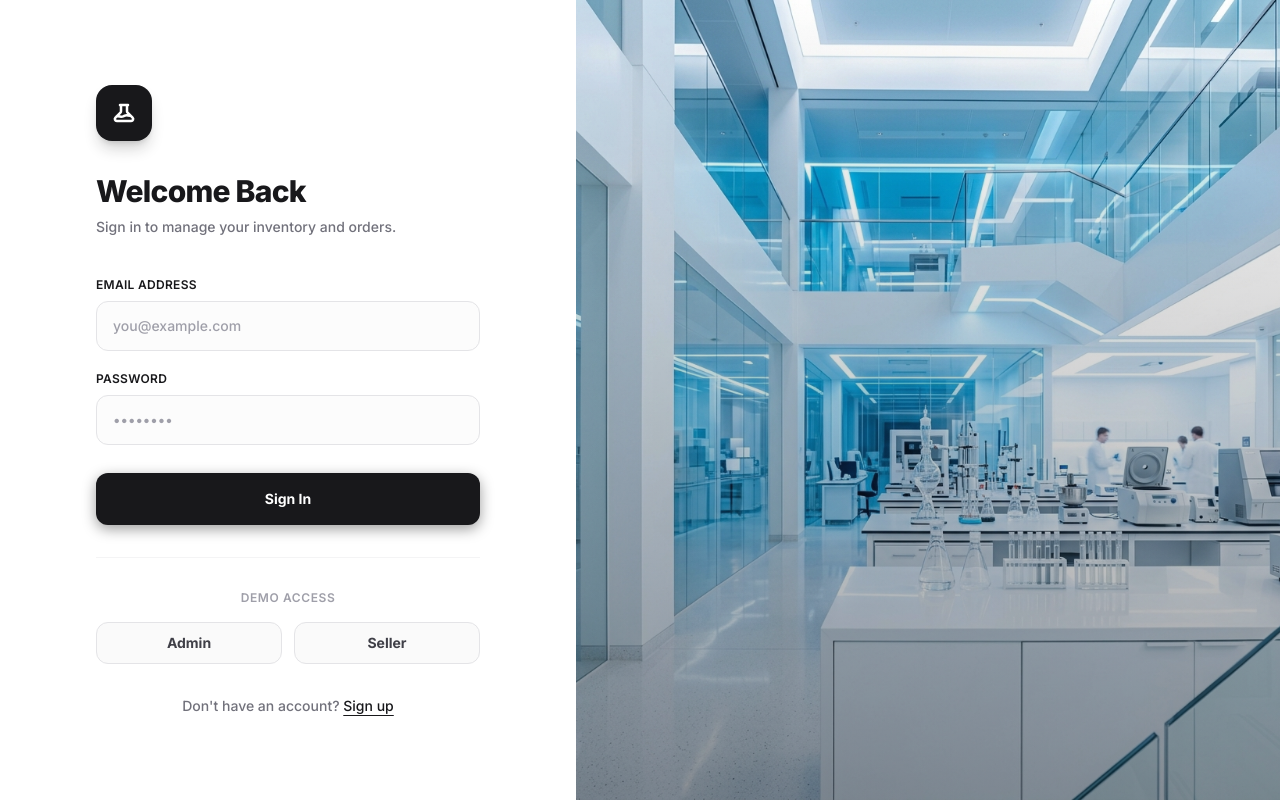
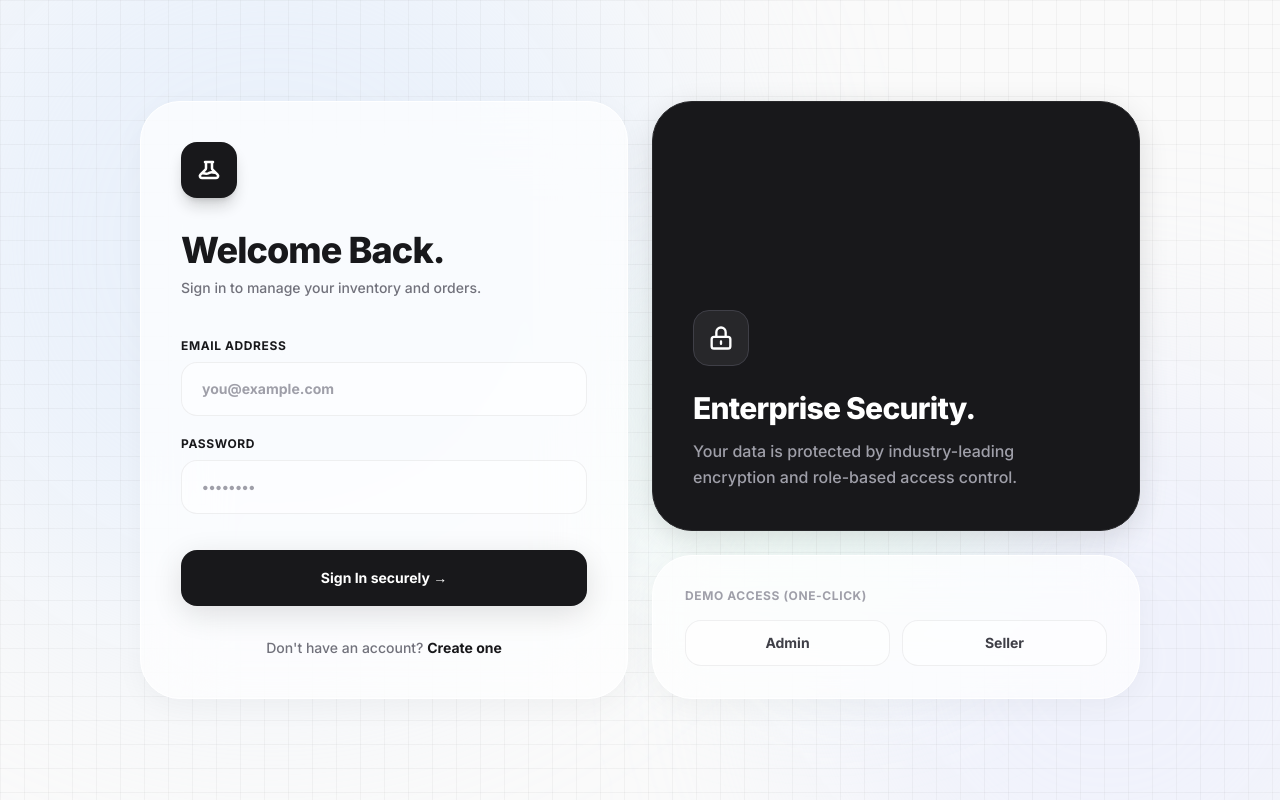
Before and after one commit to abhishekchauhan1365/Inventory_management, a Next.js app: page /login in a window 1280 px wide. Built offline with nearby package versions, Linux system fonts and the light colour scheme.

Commit message:
feat: unified layout and direct demo login

```diff
--- a/src/app/layout.tsx
+++ b/src/app/layout.tsx
@@ -26,8 +26,21 @@ export default function RootLayout({
 }) {
   return (
     <html lang="en" className={inter.variable}>
-      <body className={`${inter.variable} font-sans`}>
-        {children}
+      <body className={`${inter.variable} font-sans min-h-screen bg-[#fafafa] selection:bg-zinc-900 selection:text-white`}>
+        {/* Global Atmospheric Background */}
+        <div className="pointer-events-none fixed inset-0 flex items-center justify-center overflow-hidden z-[-2]">
+          <div className="absolute top-[-20%] left-[-10%] h-[800px] w-[800px] rounded-full bg-blue-100/50 blur-[120px]" />
+          <div className="absolute bottom-[-20%] right-[-10%] h-[600px] w-[600px] rounded-full bg-indigo-100/40 blur-[100px]" />
+          <div className="absolute top-[30%] right-[20%] h-[400px] w-[400px] rounded-full bg-emerald-50/60 blur-[80px]" />
+        </div>
+
+        {/* Global Dynamic Grid Overlay */}
+        <div className="pointer-events-none fixed inset-0 z-[-1] bg-[linear-gradient(to_right,#80808012_1px,transparent_1px),linear-gradient(to_bottom,#80808012_1px,transparent_1px)] bg-[size:24px_24px]" />
+
+        {/* App Content */}
+        <div className="relative z-0">
+          {children}
+        </div>
       </body>
     </html>
   )
--- a/src/app/login/page.tsx
+++ b/src/app/login/page.tsx
@@ -1,11 +1,10 @@
 'use client'
 
 // src/app/login/page.tsx
-// Redesigned: Awwwards-style split layout login
+// Redesigned: Awwwards-style glassmorphic bento login
 import { useState, FormEvent } from 'react'
 import { useRouter } from 'next/navigation'
 import Link from 'next/link'
-import Image from 'next/image'
 
 export default function LoginPage() {
   const router = useRouter()
@@ -14,8 +13,8 @@ export default function LoginPage() {
   const [error, setError] = useState('')
   const [loading, setLoading] = useState(false)
 
-  async function handleSubmit(e: FormEvent) {
-    e.preventDefault()
+  async function handleSubmit(e?: FormEvent) {
+    if (e) e.preventDefault()
     setError('')
     setLoading(true)
 
@@ -41,24 +40,55 @@ export default function LoginPage() {
     }
   }
 
+  async function handleDemoLogin(demoEmail: string, demoPass: string) {
+    setEmail(demoEmail)
+    setPassword(demoPass)
+
+    // Bypass state and use values directly
+    setError('')
+    setLoading(true)
+
+    try {
+      const res = await fetch('/api/auth/login', {
+        method: 'POST',
+        headers: { 'Content-Type': 'application/json' },
+        body: JSON.stringify({ email: demoEmail, password: demoPass }),
+      })
+      const data = await res.json()
+      if (!res.ok) {
+        setError(data.error || 'Login failed')
+        setLoading(false)
+        return
+      }
+
+      const redirectTo = data.role === 'admin' ? '/admin' : '/seller/products'
+      router.push(redirectTo)
+      router.refresh()
+    } catch {
+      setError('Network error. Please try again.')
+      setLoading(false)
+    }
+  }
+
   return (
-    <div className="flex min-h-screen bg-white selection:bg-zinc-900 selection:text-white">
-      {/* Left side: Form */}
-      <div className="flex w-full flex-col justify-center px-4 py-12 sm:px-6 lg:w-[45%] lg:flex-none lg:px-20 xl:px-24">
-        <div className="mx-auto w-full max-w-sm lg:w-96">
+    <div className="flex min-h-screen items-center justify-center p-4">
+      <div className="w-full max-w-[1000px] grid grid-cols-1 md:grid-cols-2 gap-6">
+
+        {/* Left: Glass Form */}
+        <div className="relative rounded-[2.5rem] bg-white/70 p-10 shadow-[0_8px_30px_rgb(0,0,0,0.04)] border border-white backdrop-blur-2xl">
           <div className="mb-10">
             <Link href="/" className="mb-8 flex h-14 w-14 items-center justify-center rounded-2xl bg-zinc-900 shadow-lg shadow-zinc-900/20 hover:scale-105 transition-transform">
               <svg className="h-6 w-6 text-white" fill="none" viewBox="0 0 24 24" stroke="currentColor">
                 <path strokeLinecap="round" strokeLinejoin="round" strokeWidth={2.5} d="M19.428 15.428a2 2 0 00-1.022-.547l-2.387-.477a6 6 0 00-3.86.517l-.318.158a6 6 0 01-3.86.517L6.05 15.21a2 2 0 00-1.806.547M8 4h8l-1 1v5.172a2 2 0 00.586 1.414l5 5c1.26 1.26.367 3.414-1.415 3.414H4.828c-1.782 0-2.674-2.154-1.414-3.414l5-5A2 2 0 009 10.172V5L8 4z" />
               </svg>
             </Link>
-            <h1 className="text-3xl font-extrabold tracking-tight text-zinc-900">Welcome Back</h1>
+            <h1 className="text-4xl font-extrabold tracking-tight text-zinc-900">Welcome Back.</h1>
             <p className="mt-2 text-sm font-medium text-zinc-500">Sign in to manage your inventory and orders.</p>
           </div>
 
           <form id="login-form" onSubmit={handleSubmit} className="space-y-5">
             <div>
-              <label htmlFor="email" className="block text-xs font-semibold text-zinc-900 mb-2 uppercase tracking-wide">
+              <label htmlFor="email" className="block text-xs font-bold text-zinc-900 mb-2 uppercase tracking-wider">
                 Email Address
               </label>
               <input
@@ -69,12 +99,12 @@ export default function LoginPage() {
                 value={email}
                 onChange={e => setEmail(e.target.value)}
                 placeholder="you@example.com"
-                className="w-full rounded-xl border border-zinc-200 bg-zinc-50/50 px-4 py-3.5 text-sm font-medium text-zinc-900 placeholder-zinc-400 outline-none transition-all focus:border-zinc-900 focus:bg-white focus:ring-1 focus:ring-zinc-900"
+                className="w-full rounded-2xl border border-zinc-200/60 bg-white/50 px-5 py-4 text-sm font-bold text-zinc-900 placeholder-zinc-400 outline-none transition-all focus:border-zinc-900 focus:bg-white focus:ring-2 focus:ring-zinc-900/20"
               />
             </div>
 
             <div>
-              <label htmlFor="password" className="block text-xs font-semibold text-zinc-900 mb-2 uppercase tracking-wide">
+              <label htmlFor="password" className="block text-xs font-bold text-zinc-900 mb-2 uppercase tracking-wider">
                 Password
               </label>
               <input
@@ -85,7 +115,7 @@ export default function LoginPage() {
                 value={password}
                 onChange={e => setPassword(e.target.value)}
                 placeholder="••••••••"
-                className="w-full rounded-xl border border-zinc-200 bg-zinc-50/50 px-4 py-3.5 text-sm font-medium text-zinc-900 placeholder-zinc-400 outline-none transition-all focus:border-zinc-900 focus:bg-white focus:ring-1 focus:ring-zinc-900"
+                className="w-full rounded-2xl border border-zinc-200/60 bg-white/50 px-5 py-4 text-sm font-bold text-zinc-900 placeholder-zinc-400 outline-none transition-all focus:border-zinc-900 focus:bg-white focus:ring-2 focus:ring-zinc-900/20"
               />
             </div>
 
@@ -99,54 +129,60 @@ export default function LoginPage() {
               id="login-submit-btn"
               type="submit"
               disabled={loading}
-              className="mt-2 w-full rounded-xl bg-zinc-900 py-4 text-sm font-bold text-white shadow-[0_4px_14px_0_rgb(0,0,0,0.39)] transition-all hover:-translate-y-0.5 hover:bg-zinc-800 hover:shadow-[0_6px_20px_rgba(0,0,0,0.23)] disabled:pointer-events-none disabled:opacity-50"
+              className="mt-4 w-full rounded-2xl bg-zinc-900 py-4.5 text-sm font-bold text-white shadow-[0_8px_30px_rgb(0,0,0,0.12)] transition-all hover:-translate-y-1 hover:bg-zinc-800 hover:shadow-[0_12px_40px_rgba(0,0,0,0.2)] disabled:pointer-events-none disabled:opacity-50"
             >
-              {loading ? 'Signing in...' : 'Sign In'}
+              {loading ? 'Authenticating...' : 'Sign In securely →'}
             </button>
           </form>
 
-          {/* Quick Access (Demo) */}
-          <div className="mt-8 border-t border-zinc-100 pt-8">
-            <p className="mb-4 text-center text-xs font-semibold uppercase tracking-wider text-zinc-400">
-              Demo Access
+          <div className="mt-8 text-center text-sm font-medium text-zinc-500">
+            Don't have an account?{' '}
+            <Link href="/signup" className="text-zinc-900 font-bold hover:text-zinc-700 hover:underline">
+              Create one
+            </Link>
+          </div>
+        </div>
+
+        {/* Right: Info Bento */}
+        <div className="flex flex-col gap-6">
+          <div className="flex-1 rounded-[2.5rem] bg-zinc-900 p-10 shadow-[0_8px_30px_rgb(0,0,0,0.12)] border border-zinc-800 flex flex-col justify-end relative overflow-hidden group">
+            <div className="absolute inset-0 bg-gradient-to-br from-indigo-500/20 to-transparent opacity-0 group-hover:opacity-100 transition-opacity duration-500" />
+            <div className="relative z-10">
+              <div className="flex h-14 w-14 items-center justify-center rounded-2xl bg-zinc-800 text-white mb-6 border border-zinc-700">
+                <svg className="h-7 w-7" fill="none" viewBox="0 0 24 24" stroke="currentColor">
+                  <path strokeLinecap="round" strokeLinejoin="round" strokeWidth={2} d="M12 15v2m-6 4h12a2 2 0 002-2v-6a2 2 0 00-2-2H6a2 2 0 00-2 2v6a2 2 0 002 2zm10-10V7a4 4 0 00-8 0v4h8z" />
+                </svg>
+              </div>
+              <h3 className="text-3xl font-extrabold text-white tracking-tight mb-3">Enterprise Security.</h3>
+              <p className="text-zinc-400 font-medium leading-relaxed">
+                Your data is protected by industry-leading encryption and role-based access control.
+              </p>
+            </div>
+          </div>
+
+          <div className="rounded-[2.5rem] bg-white/70 p-8 shadow-[0_8px_30px_rgb(0,0,0,0.04)] border border-white backdrop-blur-xl">
+             <p className="mb-4 text-xs font-bold uppercase tracking-wider text-zinc-400">
+              Demo Access (One-click)
             </p>
-            <div className="grid grid-cols-2 gap-3">
+            <div className="flex gap-3">
               <button
                 type="button"
-                onClick={() => { setEmail('admin@medchem.com'); setPassword('admin123') }}
-                className="rounded-xl border border-zinc-200 bg-zinc-50 py-2.5 text-sm font-bold text-zinc-700 transition-colors hover:border-zinc-300 hover:bg-zinc-100"
+                onClick={() => handleDemoLogin('admin@medchem.com', 'admin123')}
+                className="flex-1 rounded-2xl border border-zinc-200/60 bg-white/50 py-3 text-sm font-bold text-zinc-700 transition-colors hover:border-zinc-300 hover:bg-white"
               >
                 Admin
               </button>
               <button
                 type="button"
-                onClick={() => { setEmail('seller@medchem.com'); setPassword('seller123') }}
-                className="rounded-xl border border-zinc-200 bg-zinc-50 py-2.5 text-sm font-bold text-zinc-700 transition-colors hover:border-zinc-300 hover:bg-zinc-100"
+                onClick={() => handleDemoLogin('seller@medchem.com', 'seller123')}
+                className="flex-1 rounded-2xl border border-zinc-200/60 bg-white/50 py-3 text-sm font-bold text-zinc-700 transition-colors hover:border-zinc-300 hover:bg-white"
               >
                 Seller
               </button>
             </div>
           </div>
+        </div>
 
-          <div className="mt-8 text-center text-sm font-medium text-zinc-500">
-            Don't have an account?{' '}
-            <Link href="/signup" className="text-zinc-900 underline underline-offset-4 hover:text-zinc-700">
-              Sign up
-            </Link>
-          </div>
-        </div>
-      </div>
-
-      {/* Right side: Image */}
-      <div className="relative hidden w-0 flex-1 lg:block bg-zinc-50">
-        <Image
-          src="/medchem_hero.png"
-          alt="Modern MedChem Laboratory"
-          fill
-          className="object-cover object-center"
-          priority
-        />
-        <div className="absolute inset-0 bg-gradient-to-t from-zinc-900/40 to-transparent" />
       </div>
     </div>
   )
--- a/src/app/signup/page.tsx
+++ b/src/app/signup/page.tsx
@@ -1,11 +1,10 @@
 'use client'
 
 // src/app/signup/page.tsx
-// Redesigned: Awwwards-style split layout signup
+// Redesigned: Awwwards-style glassmorphic bento signup
 import { useState, FormEvent } from 'react'
 import { useRouter } from 'next/navigation'
 import Link from 'next/link'
-import Image from 'next/image'
 
 export default function SignupPage() {
   const router = useRouter()
@@ -49,61 +48,78 @@ export default function SignupPage() {
 
   if (success) {
     return (
-      <div className="flex min-h-screen items-center justify-center bg-white px-4 selection:bg-zinc-900 selection:text-white">
+      <div className="flex min-h-screen items-center justify-center p-4">
         <div className="text-center">
-          <div className="mx-auto mb-6 flex h-20 w-20 items-center justify-center rounded-full bg-emerald-50">
+          <div className="mx-auto mb-6 flex h-20 w-20 items-center justify-center rounded-full bg-emerald-50 border border-emerald-100 shadow-[0_0_40px_rgba(52,211,153,0.3)]">
             <svg className="h-10 w-10 text-emerald-500" fill="none" viewBox="0 0 24 24" stroke="currentColor">
               <path strokeLinecap="round" strokeLinejoin="round" strokeWidth={2.5} d="M5 13l4 4L19 7" />
             </svg>
           </div>
-          <h2 className="text-3xl font-extrabold tracking-tight text-zinc-900 mb-2">Account Created</h2>
-          <p className="text-zinc-500 font-medium">Redirecting you to login…</p>
+          <h2 className="text-4xl font-extrabold tracking-tight text-zinc-900 mb-2">Account Created!</h2>
+          <p className="text-zinc-500 font-bold text-lg">Redirecting you to login…</p>
         </div>
       </div>
     )
   }
 
   return (
-    <div className="flex min-h-screen bg-white selection:bg-zinc-900 selection:text-white">
+    <div className="flex min-h-screen items-center justify-center p-4">
+      <div className="w-full max-w-[1000px] grid grid-cols-1 md:grid-cols-2 gap-6">
 
-      {/* Left side: Image */}
-      <div className="relative hidden w-0 flex-1 lg:block bg-zinc-50">
-        <Image
-          src="/medchem_hero.png"
-          alt="Modern MedChem Laboratory"
-          fill
-          className="object-cover object-center scale-x-[-1]"
-          priority
-        />
-        <div className="absolute inset-0 bg-gradient-to-t from-zinc-900/40 to-transparent" />
-      </div>
+        {/* Left: Info Bento */}
+        <div className="hidden md:flex flex-col gap-6">
+          <div className="flex-1 rounded-[2.5rem] bg-white/70 p-10 shadow-[0_8px_30px_rgb(0,0,0,0.04)] border border-white backdrop-blur-xl flex flex-col justify-end">
+            <div className="flex h-14 w-14 items-center justify-center rounded-2xl bg-blue-50 text-blue-600 mb-6 border border-blue-100/50">
+              <svg className="h-7 w-7" fill="none" viewBox="0 0 24 24" stroke="currentColor">
+                <path strokeLinecap="round" strokeLinejoin="round" strokeWidth={2} d="M13 10V3L4 14h7v7l9-11h-7z" />
+              </svg>
+            </div>
+            <h3 className="text-3xl font-extrabold text-zinc-900 tracking-tight mb-3">Lightning Fast.</h3>
+            <p className="text-zinc-500 font-medium leading-relaxed">
+              Place quotations instantly. Everything is automatically calculated with zero-error arithmetic, making B2B transactions seamless.
+            </p>
+          </div>
+          <div className="rounded-[2.5rem] bg-zinc-900 p-8 shadow-[0_8px_30px_rgb(0,0,0,0.12)] border border-zinc-800">
+             <div className="flex items-center gap-4 text-zinc-400 font-medium">
+               <svg className="h-6 w-6 text-emerald-500" fill="none" viewBox="0 0 24 24" stroke="currentColor">
+                 <path strokeLinecap="round" strokeLinejoin="round" strokeWidth={2.5} d="M5 13l4 4L19 7" />
+               </svg>
+               Choose your role flexibly
+             </div>
+             <div className="flex items-center gap-4 text-zinc-400 font-medium mt-4">
+               <svg className="h-6 w-6 text-emerald-500" fill="none" viewBox="0 0 24 24" stroke="currentColor">
+                 <path strokeLinecap="round" strokeLinejoin="round" strokeWidth={2.5} d="M5 13l4 4L19 7" />
+               </svg>
+               Free to register
+             </div>
+          </div>
+        </div>
 
-      {/* Right side: Form */}
-      <div className="flex w-full flex-col justify-center px-4 py-12 sm:px-6 lg:w-[45%] lg:flex-none lg:px-20 xl:px-24">
-        <div className="mx-auto w-full max-w-sm lg:w-96">
+        {/* Right: Glass Form */}
+        <div className="relative rounded-[2.5rem] bg-white/70 p-10 shadow-[0_8px_30px_rgb(0,0,0,0.04)] border border-white backdrop-blur-2xl">
           <div className="mb-10">
             <Link href="/" className="mb-8 flex h-14 w-14 items-center justify-center rounded-2xl bg-zinc-900 shadow-lg shadow-zinc-900/20 hover:scale-105 transition-transform">
               <svg className="h-6 w-6 text-white" fill="none" viewBox="0 0 24 24" stroke="currentColor">
                 <path strokeLinecap="round" strokeLinejoin="round" strokeWidth={2.5} d="M18 9v3m0 0v3m0-3h3m-3 0h-3m-2-5a4 4 0 11-8 0 4 4 0 018 0zM3 20a6 6 0 0112 0v1H3v-1z" />
               </svg>
             </Link>
-            <h1 className="text-3xl font-extrabold tracking-tight text-zinc-900">Create Account</h1>
+            <h1 className="text-4xl font-extrabold tracking-tight text-zinc-900">Create Account.</h1>
             <p className="mt-2 text-sm font-medium text-zinc-500">Join MedChem to manage your inventory and orders.</p>
           </div>
 
           <form onSubmit={handleSubmit} className="space-y-5">
             <div>
-              <label className="block text-xs font-semibold text-zinc-900 mb-2 uppercase tracking-wide">
+              <label className="block text-xs font-bold text-zinc-900 mb-2 uppercase tracking-wider">
                 Account Type
               </label>
               <div className="grid grid-cols-2 gap-3">
                 <button
                   type="button"
                   onClick={() => setRole('seller')}
-                  className={`rounded-xl border px-4 py-3 text-sm font-bold transition-all ${
+                  className={`rounded-2xl border px-4 py-3.5 text-sm font-bold transition-all ${
                     role === 'seller'
                       ? 'border-zinc-900 bg-zinc-900 text-white shadow-md'
-                      : 'border-zinc-200 bg-zinc-50 text-zinc-500 hover:border-zinc-300 hover:text-zinc-900'
+                      : 'border-zinc-200/60 bg-white/50 text-zinc-500 hover:border-zinc-300 hover:bg-white hover:text-zinc-900'
                   }`}
                 >
                   Seller
@@ -111,18 +127,19 @@ export default function SignupPage() {
                 <button
                   type="button"
                   onClick={() => setRole('admin')}
-                  className={`rounded-xl border px-4 py-3 text-sm font-bold transition-all ${
+                  className={`rounded-2xl border px-4 py-3.5 text-sm font-bold transition-all ${
                     role === 'admin'
                       ? 'border-zinc-900 bg-zinc-900 text-white shadow-md'
-                      : 'border-zinc-200 bg-zinc-50 text-zinc-500 hover:border-zinc-300 hover:text-zinc-900'
+                      : 'border-zinc-200/60 bg-white/50 text-zinc-500 hover:border-zinc-300 hover:bg-white hover:text-zinc-900'
                   }`}
                 >
                   Admin
                 </button>
               </div>
             </div>
+
             <div>
-              <label className="block text-xs font-semibold text-zinc-900 mb-2 uppercase tracking-wide">
+              <label className="block text-xs font-bold text-zinc-900 mb-2 uppercase tracking-wider">
                 Full Name
               </label>
               <input
@@ -131,12 +148,12 @@ export default function SignupPage() {
                 value={name}
                 onChange={e => setName(e.target.value)}
                 placeholder="John Doe"
-                className="w-full rounded-xl border border-zinc-200 bg-zinc-50/50 px-4 py-3.5 text-sm font-medium text-zinc-900 placeholder-zinc-400 outline-none transition-all focus:border-zinc-900 focus:bg-white focus:ring-1 focus:ring-zinc-900"
+                className="w-full rounded-2xl border border-zinc-200/60 bg-white/50 px-5 py-4 text-sm font-bold text-zinc-900 placeholder-zinc-400 outline-none transition-all focus:border-zinc-900 focus:bg-white focus:ring-2 focus:ring-zinc-900/20"
               />
             </div>
 
             <div>
-              <label className="block text-xs font-semibold text-zinc-900 mb-2 uppercase tracking-wide">
+              <label className="block text-xs font-bold text-zinc-900 mb-2 uppercase tracking-wider">
                 Email Address
               </label>
               <input
@@ -145,12 +162,12 @@ export default function SignupPage() {
                 value={email}
                 onChange={e => setEmail(e.target.value)}
                 placeholder="you@example.com"
-                className="w-full rounded-xl border border-zinc-200 bg-zinc-50/50 px-4 py-3.5 text-sm font-medium text-zinc-900 placeholder-zinc-400 outline-none transition-all focus:border-zinc-900 focus:bg-white focus:ring-1 focus:ring-zinc-900"
+                className="w-full rounded-2xl border border-zinc-200/60 bg-white/50 px-5 py-4 text-sm font-bold text-zinc-900 placeholder-zinc-400 outline-none transition-all focus:border-zinc-900 focus:bg-white focus:ring-2 focus:ring-zinc-900/20"
               />
             </div>
 
             <div>
-              <label className="block text-xs font-semibold text-zinc-900 mb-2 uppercase tracking-wide">
+              <label className="block text-xs font-bold text-zinc-900 mb-2 uppercase tracking-wider">
                 Password
               </label>
               <input
@@ -160,7 +177,7 @@ export default function SignupPage() {
                 onChange={e => setPassword(e.target.value)}
                 placeholder="••••••••"
                 minLength={6}
-                className="w-full rounded-xl border border-zinc-200 bg-zinc-50/50 px-4 py-3.5 text-sm font-medium text-zinc-900 placeholder-zinc-400 outline-none transition-all focus:border-zinc-900 focus:bg-white focus:ring-1 focus:ring-zinc-900"
+                className="w-full rounded-2xl border border-zinc-200/60 bg-white/50 px-5 py-4 text-sm font-bold text-zinc-900 placeholder-zinc-400 outline-none transition-all focus:border-zinc-900 focus:bg-white focus:ring-2 focus:ring-zinc-900/20"
               />
             </div>
 
@@ -173,15 +190,15 @@ export default function SignupPage() {
             <button
               type="submit"
               disabled={loading}
-              className="mt-2 w-full rounded-xl bg-zinc-900 py-4 text-sm font-bold text-white shadow-[0_4px_14px_0_rgb(0,0,0,0.39)] transition-all hover:-translate-y-0.5 hover:bg-zinc-800 hover:shadow-[0_6px_20px_rgba(0,0,0,0.23)] disabled:pointer-events-none disabled:opacity-50"
+              className="mt-4 w-full rounded-2xl bg-zinc-900 py-4.5 text-sm font-bold text-white shadow-[0_8px_30px_rgb(0,0,0,0.12)] transition-all hover:-translate-y-1 hover:bg-zinc-800 hover:shadow-[0_12px_40px_rgba(0,0,0,0.2)] disabled:pointer-events-none disabled:opacity-50"
             >
-              {loading ? 'Creating account...' : 'Sign Up'}
+              {loading ? 'Creating account...' : 'Sign Up securely →'}
             </button>
           </form>
 
-          <div className="mt-8 border-t border-zinc-100 pt-8 text-center text-sm font-medium text-zinc-500">
+          <div className="mt-8 text-center text-sm font-medium text-zinc-500">
             Already have an account?{' '}
-            <Link href="/login" className="text-zinc-900 underline underline-offset-4 hover:text-zinc-700">
+            <Link href="/login" className="text-zinc-900 font-bold hover:text-zinc-700 hover:underline">
               Sign in
             </Link>
           </div>
```
Also changed, not shown: src/app/page.tsx (+1 -10 lines).
